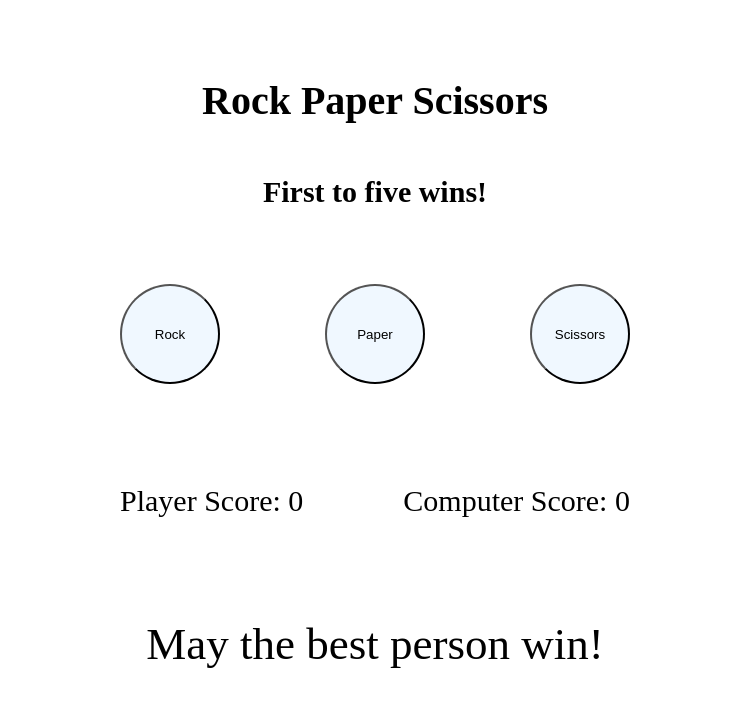
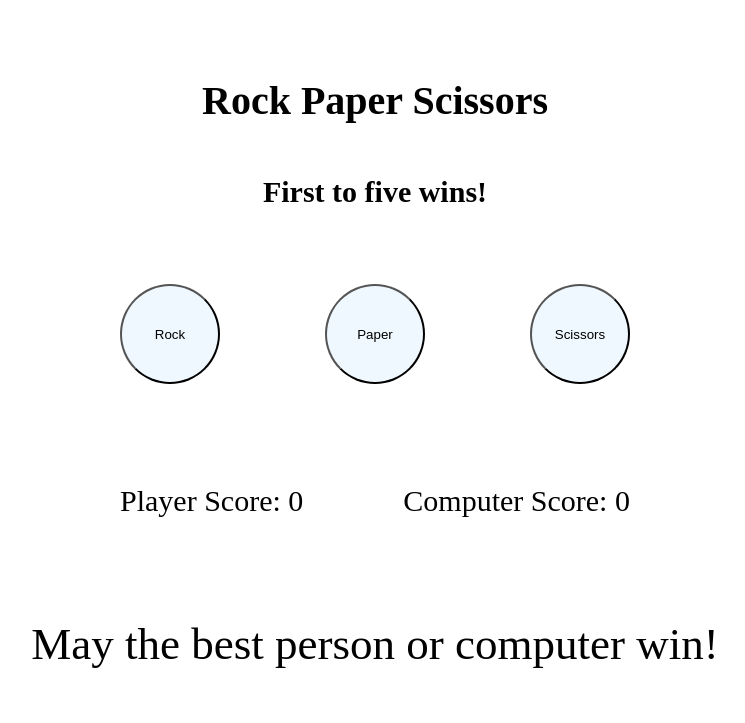
Before and after one commit to StotheC/odin_RockPaperScissors, a plain HTML site: page index.html in a window 1280 px wide. Shown: the whole page, without its empty margins (265-1010 px from the left). Drawn offline with Linux system fonts and the light colour scheme.

Commit message:
slight updates

```diff
--- a/index.html
+++ b/index.html
@@ -20,7 +20,7 @@
         <p class="text" id="comp-score">Computer Score:</p>
     </div>
     <div>
-        <p class="text" id="output">May the best win!</p>
+        <p class="text" id="output">May the best person or computer win!</p>
     </div>
 
 </body>
--- a/script.js
+++ b/script.js
@@ -14,7 +14,7 @@ const computer = document.querySelector("#comp-score");
 computer.textContent = `Computer Score: ${compScore}`;
 
 const output = document.querySelector("#output");
-output.textContent = "May the best person win!";
+output.textContent = "May the best person or computer win!";
 
 buttons.forEach((button) => {
     button.addEventListener('click', () => {
@@ -63,7 +63,7 @@ function playGame() {
     playRound();
     player.textContent = `Player Score: ${playerScore}`;
     computer.textContent = `Computer Score: ${compScore}`;
-    if (playerScore == 5) {
+/*     if (playerScore == 5) {
         output.textContent = "Woo! You won the game!";
         playerScore = 0;
         compScore = 0;
@@ -75,5 +75,5 @@ function playGame() {
         compScore = 0;
         player.textContent = `Player Score: ${playerScore}`;
         computer.textContent = `Computer Score: ${compScore}`;
-    }
+    } */
 }
```
